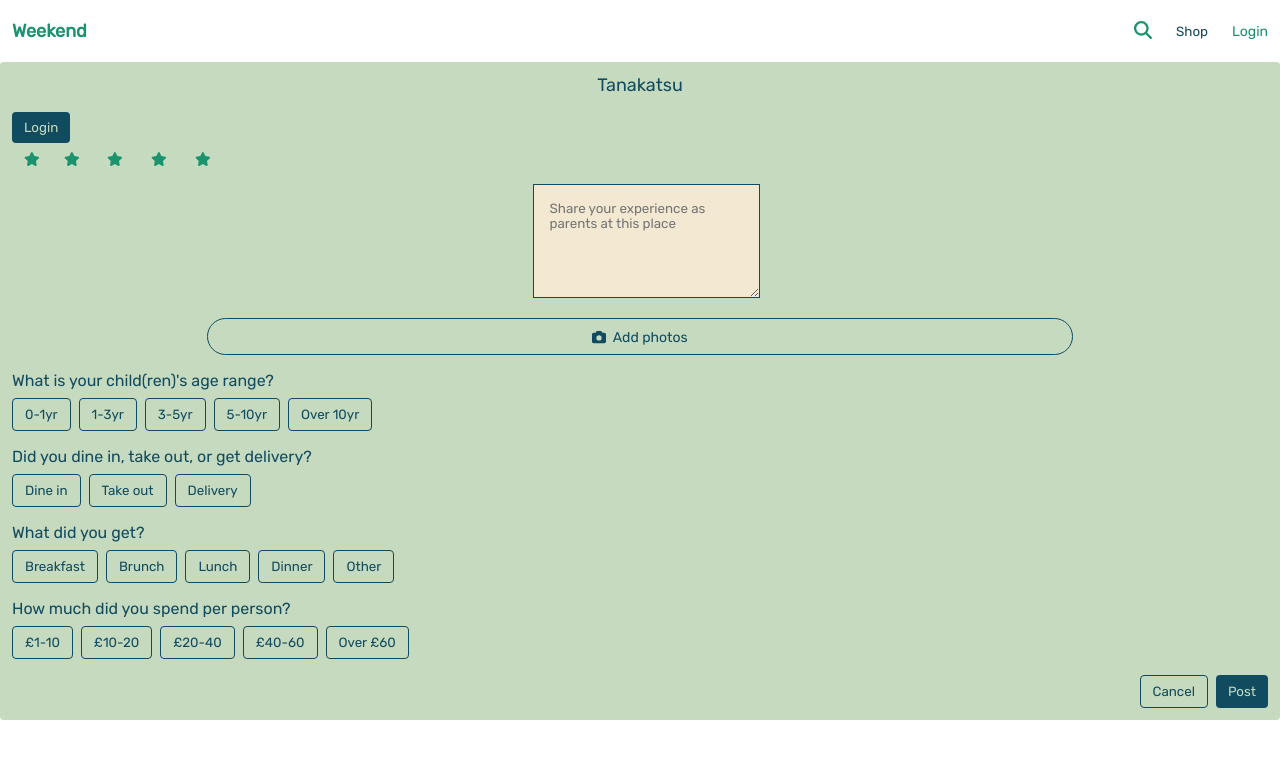
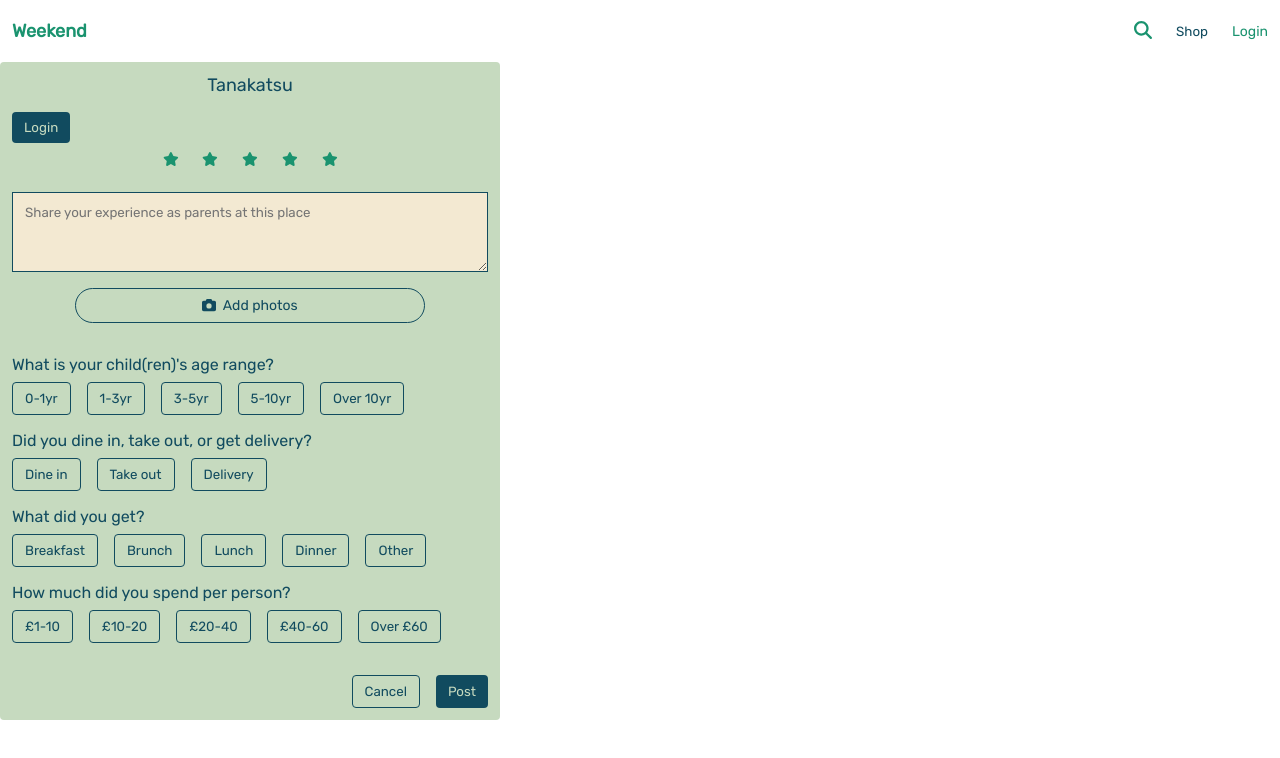
Before and after one commit to Lee340/babyboss, a React (Create React App) app: page / in a window 1280 px wide. Both pictures are taken after a click on the button "Go to review". Shown: the top 758 px of the page. Built offline with nearby package versions, Linux system fonts and the light colour scheme.

Commit message:
complete review page

```diff
--- a/src/FileInput.css
+++ b/src/FileInput.css
@@ -7,5 +7,8 @@
   border: 1px solid var(--primary-color);
   border-radius: 32px;
   cursor: pointer;
-  padding: var(--spacing-s) 30vw;
+  padding: var(--spacing-s);
+  display: flex;
+  align-items: center;
+  justify-content: center;
 }
--- a/src/FileInput.js
+++ b/src/FileInput.js
@@ -3,10 +3,11 @@ import { Text } from "./Text";
 
 import "./FileInput.css";
 import { faCamera } from "@fortawesome/free-solid-svg-icons";
+import classNames from "classnames";
 
-export function FileInput({ onChange }) {
+export function FileInput({ onChange, className }) {
   return (
-    <label className="file-input-label">
+    <label className={classNames("file-input-label", className)}>
       <Icon color="primary" icon={faCamera} />
       <Text size="m" color="primary">
         &nbsp; Add photos
--- a/src/ReviewRoute.css
+++ b/src/ReviewRoute.css
@@ -1,8 +1,13 @@
+.review-card {
+  max-width: 500px;
+}
+
 .review-restaurant-name {
   display: flex;
   justify-content: center;
   padding-bottom: 16px;
 }
+
 
 .review-login {
   display: flex;
@@ -11,47 +16,51 @@
 .review-id {
   display: flex;
   flex-direction: column;
-  padding-left: 8px;
+  padding-left: var(--spacing-m);
 }
 
+.review-stars {
+  display: flex;
+  justify-content: center;
+  margin-bottom: var(--spacing-l);
+}
 .review-content {
  display: flex;
  flex-direction: column;
  align-items: center;
  gap: 16px;
+ margin-top: var(--spacing-l);
 }
 
 .review-text {
   background-color: var(--light-color);
   border: 1px solid var(--primary-color);
   min-height: 80px;
-  min-width: 90%;
-  margin-top: 8px;
-  padding: 16px;
+  width: 100%;
+  padding: var(--spacing-m)
 }
 
 .review-add-photo {
-  display: flex;
-  flex-direction: column;
-  align-items: center;
+  width: 350px;
 }
 
 .review-selector {
   display: grid;
   grid-template-rows: auto;
-  margin-top: 16px;
+  margin-top: 32px;
 }
 
 .review-selector-details {
   display: flex;
-  gap: 8px;
+  gap: var(--spacing-l);
   justify-content: flex-start;
-  margin-bottom: 16px;
-  margin-top: 8px;
+  margin-bottom: var(--spacing-l);
+  margin-top: var(--spacing-s);
 }
 
 .review-submit {
   display: flex;
   justify-content: flex-end;
-  gap: 8px;
+  gap: var(--spacing-l);
+  margin-top: var(--spacing-l);;
 }
--- a/src/ReviewRoute.js
+++ b/src/ReviewRoute.js
@@ -15,7 +15,7 @@ export function ReviewRoute({ user, setUser, id, name }) {
 
   return (
     <div>
-      <Card color="subtle">
+      <Card className="review-card" color="subtle">
         <div className="review-restaurant-name">
           <Text size="l" color="primary">
             {name}
@@ -51,7 +51,8 @@ export function ReviewRoute({ user, setUser, id, name }) {
             <Button type="primary">Login</Button>
           )}
         </div>
-        <Button className="review-stars">
+        <div className="review-stars">
+          <Button>
             <Icon icon={faStar} />
           </Button>
           <Button>
@@ -66,14 +67,13 @@ export function ReviewRoute({ user, setUser, id, name }) {
           <Button>
             <Icon icon={faStar} />
           </Button>
+        </div>
         <form
           action=""
           method="get"
           className="review-content"
           onSubmit={(e) => {}}
         >
-          <div>
-            <label htmlFor="review" />
           <textarea
             type="text"
             className="review-text"
@@ -82,14 +82,12 @@ export function ReviewRoute({ user, setUser, id, name }) {
             value={review}
             onChange={(e) => setReview(e.target.value)}
           ></textarea>
-          </div>
-          <div className="review-add-photo">
           <FileInput
+            className="review-add-photo"
             onChange={(e) => {
               setSelectedFile(e.target.files[0]);
             }}
           />
-          </div>
         </form>
         <div className="review-selector">
           <p>What is your child(ren)'s age range?</p>
--- a/src/index.css
+++ b/src/index.css
@@ -4,6 +4,7 @@
   border: none;
   background: none;
   font-family: 'Rubik', sans-serif;
+  box-sizing: border-box;
 }
 
 html, body, #root {
```
Lines whose indentation alone changed are shown as unchanged.
